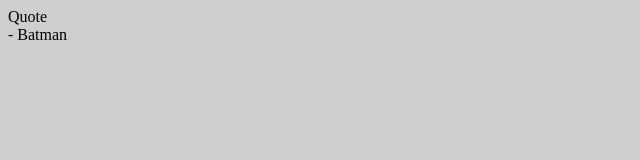
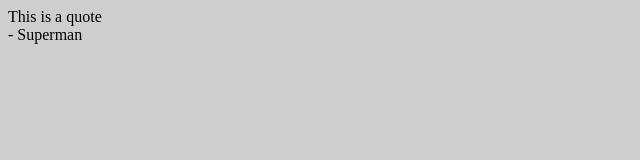
Before and after one commit to cyberdudedk/Betterboard, a Vue app in the folder SuperheroQuotesClient/: page / in a window 1280 px wide. Shown: the top 160 px of the page, without its empty margins (0-640 px from the left). Built offline with nearby package versions, Linux system fonts and the light colour scheme.

Commit message:
Fetchdata

```diff
--- a/SuperheroQuotesClient/src/components/Quote.vue
+++ b/SuperheroQuotesClient/src/components/Quote.vue
@@ -1,10 +1,31 @@
 <template>
   <div class="superhero-quote">
     <div class="quote">
-      Quote
+      {{ heroquote.quote }}
     </div>
     <span class="superhero">
-      - Batman
+      - {{ heroquote.name }}
     </span>
   </div>
 </template>
+
+<script  lang="ts">
+export default {
+  data() {
+    return {
+      heroquote: {} as { quote: string, name: string }
+    };
+  },
+  created() {
+    this.fetchData();
+  },
+  methods: {
+    fetchData() {
+      this.heroquote = {
+        quote: "This is a quote",
+        name: "Superman",
+      };
+    },
+  },
+};
+</script>
--- a/SuperheroQuotesClient/tsconfig.app.json
+++ b/SuperheroQuotesClient/tsconfig.app.json
@@ -1,5 +1,4 @@
 {
-  "extends": "@vue/tsconfig/tsconfig.dom.json",
   "include": ["env.d.ts", "src/**/*", "src/**/*.vue"],
   "exclude": ["src/**/__tests__/*"],
   "compilerOptions": {
```
Also changed, not shown: 1 other file (tests, documents, lock files or other folders).
